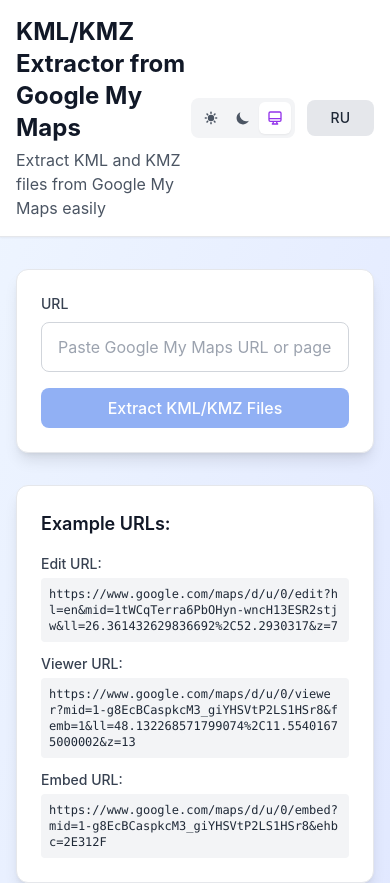
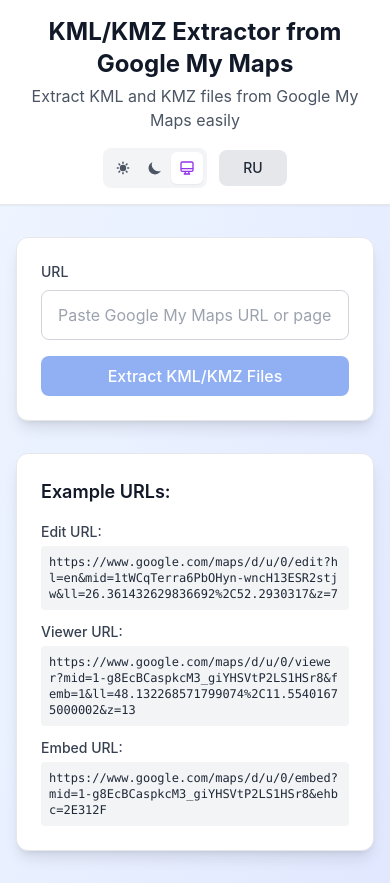
Before and after one commit to okainov/gmaps-kml-extractor, a Vue app: page / in a window 390 px wide. Shown: the top 883 px of the page. Built offline with nearby package versions, Linux system fonts and the light colour scheme.

Commit message:
improve header style

```diff
--- a/src/App.vue
+++ b/src/App.vue
@@ -5,15 +5,15 @@
         <header
             class="bg-white dark:bg-gray-800 shadow-sm border-b border-gray-200 dark:border-gray-700 theme-transition">
             <div class="max-w-4xl mx-auto px-4 py-4 sm:px-6 lg:px-8">
-                <div class="flex justify-between items-center">
-                    <div>
-                        <h1 class="text-2xl font-bold text-gray-900 dark:text-white theme-transition">{{ $t('app.title')
-                        }}</h1>
-                        <p class="text-gray-600 dark:text-gray-300 mt-1 theme-transition">{{ $t('app.description') }}
-                        </p>
+                <div class="flex flex-col sm:flex-row sm:justify-between sm:items-center space-y-4 sm:space-y-0">
+                    <!-- Title section - centered on mobile, left-aligned on desktop -->
+                    <div class="text-center sm:text-left">
+                        <h1 class="text-2xl font-bold text-gray-900 dark:text-white theme-transition">{{ $t('app.title') }}</h1>
+                        <p class="text-gray-600 dark:text-gray-300 mt-1 theme-transition">{{ $t('app.description') }}</p>
                     </div>
 
-                    <!-- Controls -->
+                    <!-- Controls - centered on mobile, right-aligned on desktop -->
+                    <div class="flex justify-center sm:justify-end">
                         <div class="flex items-center space-x-3">
                             <!-- Theme Switcher -->
                             <ThemeSwitcher />
@@ -24,6 +24,7 @@
                                     $t('language.english') }}</span>
                                 <span class="sm:hidden">{{ currentLanguage === 'en' ? 'RU' : 'EN' }}</span>
                             </button>
+                        </div>
                     </div>
                 </div>
             </div>
```
Lines whose indentation alone changed are shown as unchanged.
